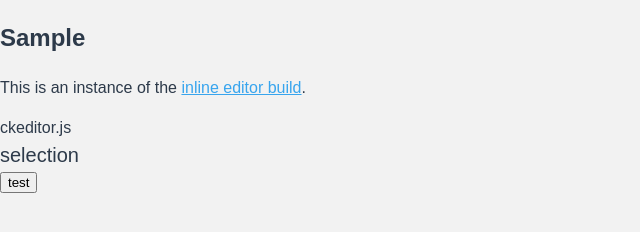
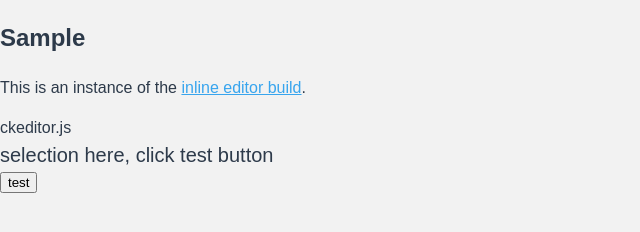
Before and after one commit to huzedong2015/ckeditor5-bug, a website: page public/index.html in a window 1280 px wide. Shown: the whole page, without its empty margins (0-640 px from the left). Drawn offline with Linux system fonts and the light colour scheme; files whose address does not match are found by name.

Commit message:
change conntent

```diff
--- a/public/index.html
+++ b/public/index.html
@@ -22,7 +22,7 @@
         editor build</a>.</p>
     ckeditor.js
     <div>
-      <span style="font-size: 20px;">selection</span>
+      <span style="font-size: 20px;">selection here, click test button</span>
     </div>
   </div>
   <button class="test-button">test</button>
```
